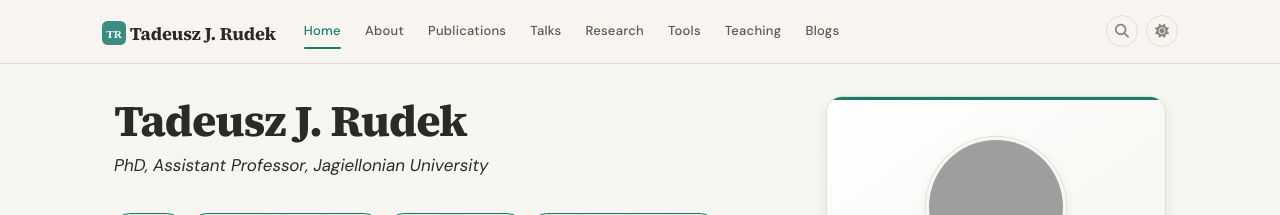
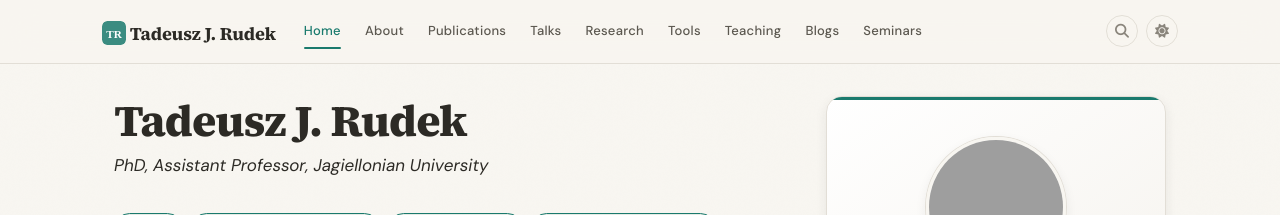
Before and after one commit to tadeuszrudek/tadeuszrudek.github.io, a Jekyll site: the page built from _pages/home.md, in a window 1280 px wide. Shown: the top 215 px of the page. Built offline with Jekyll 4.4.1, drawn with Linux system fonts in a browser that asks for light colours; a style sheet for code colours, icons or effects is not loaded.

Commit message:
Add Seminars external link to navbar
Co-Authored-By: Claude Sonnet 4.6 <noreply@anthropic.com>

```diff
--- a/_includes/header.html
+++ b/_includes/header.html
@@ -18,6 +18,9 @@
           <a class="nav-link{% if page.url contains nav.name %} active{% endif %}" href="{{ site.url }}{{ site.baseurl }}/{{ nav.name }}">{{ nav.name | capitalize }}</a>
         </li>
         {% endfor %}
+        <li class="nav-item">
+          <a class="nav-link" href="https://imagine-future.project.uj.edu.pl/en_GB/seminaria" target="_blank" rel="noopener noreferrer">Seminars</a>
+        </li>
       </ul>
       <div class="d-flex align-items-center" style="gap: var(--space-2);">
         <button class="search-toggle" id="searchToggle" aria-label="Search site">
```
